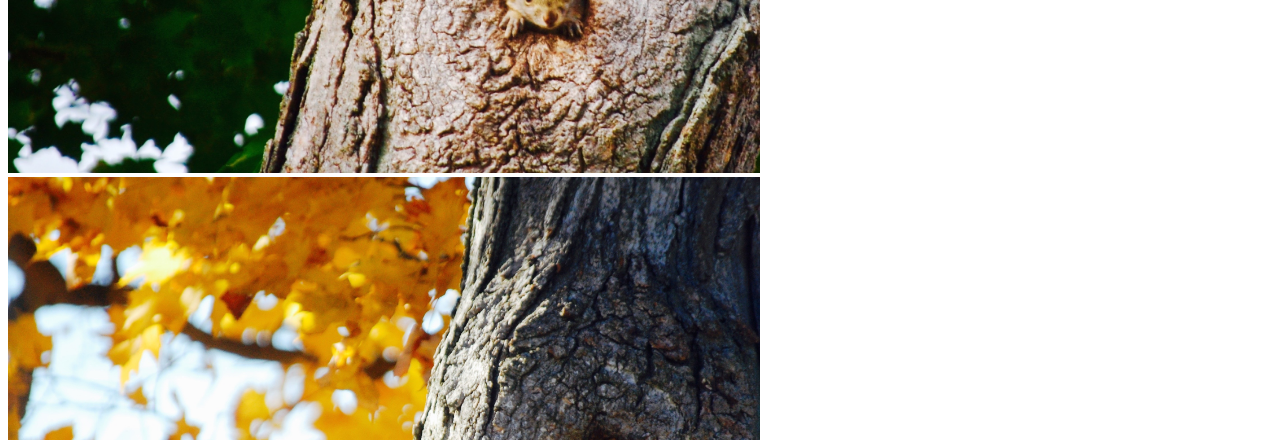
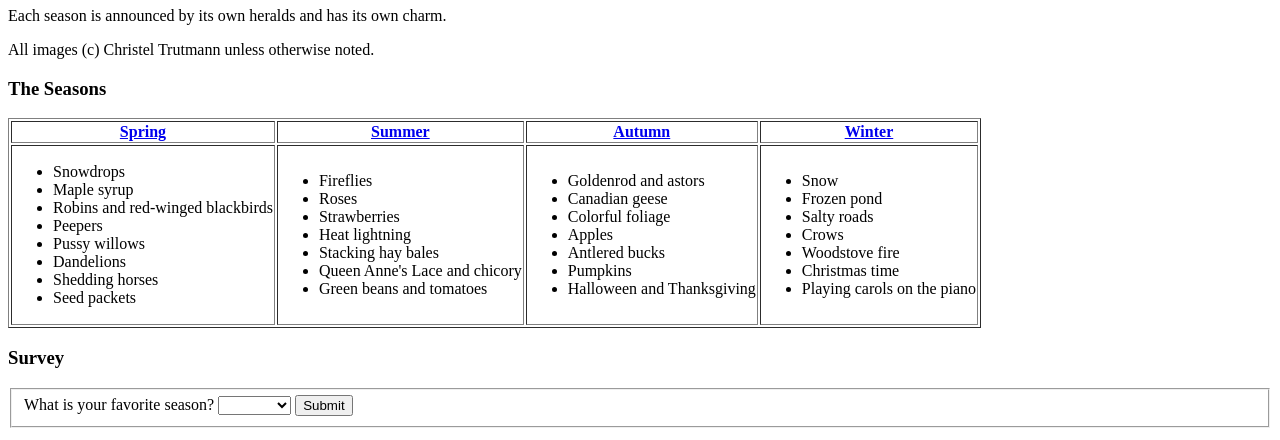
Before and after one commit to ctrutmann/ctrutmann.github.io, a plain HTML site: page index.html in a window 1280 px wide. Shown: the part 335-775 px from the top of the page. Drawn offline with Linux system fonts and the light colour scheme; grey boxes are pictures that could not be loaded.

Commit message:
Adds pictures, table, form, and links

```diff
--- a/index.html
+++ b/index.html
@@ -1,17 +1,97 @@
 <!DOCTYPE html>
 <html>
 <head>
-  <title>Miller Farm</title>
+  <title>Country Seasons</title>
 </head>
 <body>
-  <img src="images/squirrel3.jpg" alt="Summer squirrel" height="500"/>
-  <img src="images/squirrel1.jpg" alt="Autumn squirrel" height="500"/>
-  <img src="images/squirrel2.jpg" alt="Winter squirrel" height="500"/>
-  <img src="images/snowflakes.jpg" alt="Snowflakes against red barn" height="500"/>
+  <div>
+    <img src="images/squirrel3.jpg" alt="Summer squirrel" height="250"/>
+    <img src="images/squirrel1.jpg" alt="Autumn squirrel" height="250"/>
+    <img src="images/squirrel2.jpg" alt="Winter squirrel" height="250"/>
+  </div>
+  <h1>Seasons in the Country</h1>
+  <p>Each season is announced by its own heralds and has its own charm.</p>
+  <p>All images (c) Christel Trutmann unless otherwise noted.</p>
+  <h3>The Seasons</h3>
+    <table border="1">
+      <tr>
+        <th><a href="seasons/spring.html">Spring</a></th>
+        <th><a href="seasons/summer.html">Summer</a></th>
+        <th><a href="seasons/autumn.html">Autumn</a></th>
+        <th><a href="seasons/winter.html">Winter</a></th>
+      </tr>
+      <tr>
+        <td>
+           <ul>
+            <li>Snowdrops</li>
+            <li>Maple syrup</li>
+            <li>Robins and red-winged blackbirds</li>
+            <li>Peepers</li>
+            <li>Pussy willows</li>
+            <li>Dandelions</li>
+            <li>Shedding horses</li>
+            <li>Seed packets</li>
+          </ul>
+        </td>
+        <td>
+          <ul>
+            <li>Fireflies</li>
+            <li>Roses</li>
+            <li>Strawberries</li>
+            <li>Heat lightning</li>
+            <li>Stacking hay bales</li>
+            <li>Queen Anne's Lace and chicory</li>
+            <li>Green beans and tomatoes</li>
+          </ul>
+        </td>
+        <td>
+          <ul>
+            <li>Goldenrod and astors</li>
+            <li>Canadian geese</li>
+            <li>Colorful foliage</li>
+            <li>Apples</li>
+            <li>Antlered bucks</li>
+            <li>Pumpkins</li>
+            <li>Halloween and Thanksgiving</li>
+          </ul>
+        </td>
+        <td>
+          <ul>
+            <li>Snow</li>
+            <li>Frozen pond</li>
+            <li>Salty roads</li>
+            <li>Crows</li>
+            <li>Woodstove fire</li>
+            <li>Christmas time</li>
+            <li>Playing carols on the piano</li>
+          </ul>
+        </td>
+    </table>
+  <h3>Survey</h3>
+  <fieldset>
+    <form name="favorite season"action="seasons.html" method="post">
+      <label>What is your favorite season?</label>
+      <select name="season">
+        <option value="season">&nbsp;</option>
+        <option value="season">Spring</option>
+        <option value="season">Summer</option>
+        <option value="season">Autumn</option>
+        <option value="season">Winter</option>
+      </select>
+      <button>Submit</button>
+    </form>
+  </fieldset>
+  <br>
+  <img src="images/apples.jpg" alt="Red apples on bare tree" height="500"/>
+  <img src="images/Sparky_leaf.jpg" alt="Red Leaf on Horse's Rump" height="500"/>
   <img src="images/Huck.jpg" alt="Extremely handsome dog" height="500"/>
   <img src="images/Lumi.jpg" alt="Lumi on blue-checked armchair" height="500"/>
-  <img src="images/apples.jpg" alt="Red apples on bare tree" height="500"/>
-  <img src="images/Sparky_leaf.jpg" alt="Red Leaf on Horse's Rump" height="500"/>
+  <img src="images/cobweb.jpg" alt="Snowflakes against red barn" height="500"/>
+  <img src="images/snowflakes.jpg" alt="Snowflakes against red barn" height="500"/>
+  <img src="images/dandelions.jpg" alt="Dandelions and red barn" height="500"/>
+  <img src="images/eggs.jpg" alt="eggs" height="500"/>
+  <img src="images/wagon.jpg" alt="Yawning cat in red hay wagon" height="500"/>
+  <img src="images/locust.jpg" alt="Blooming locust tree against blue sky" height="500"/>
 
 </body>
 </html>
```
Also changed, not shown: seasons/autumn.html (+2 -1 lines), seasons/spring.html (+3 -1 lines), seasons/summer.html (+2 -0 lines), seasons/winter.html (+2 -0 lines), seasons.html (line endings or trailing spaces).
